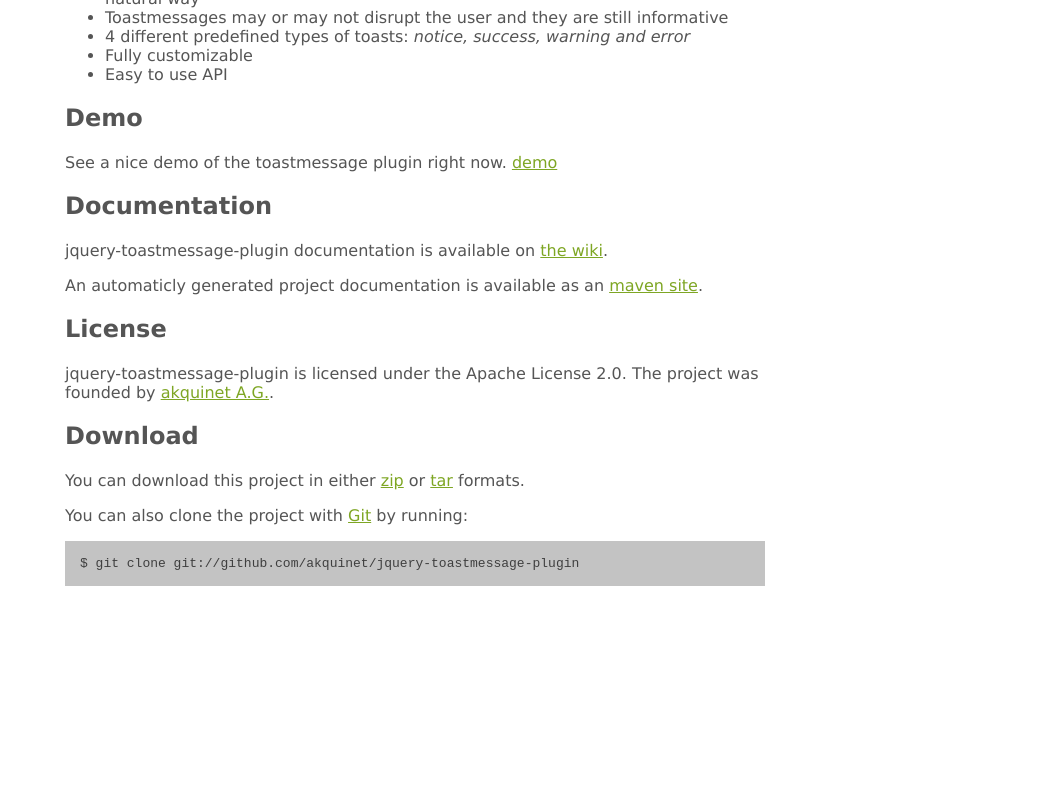
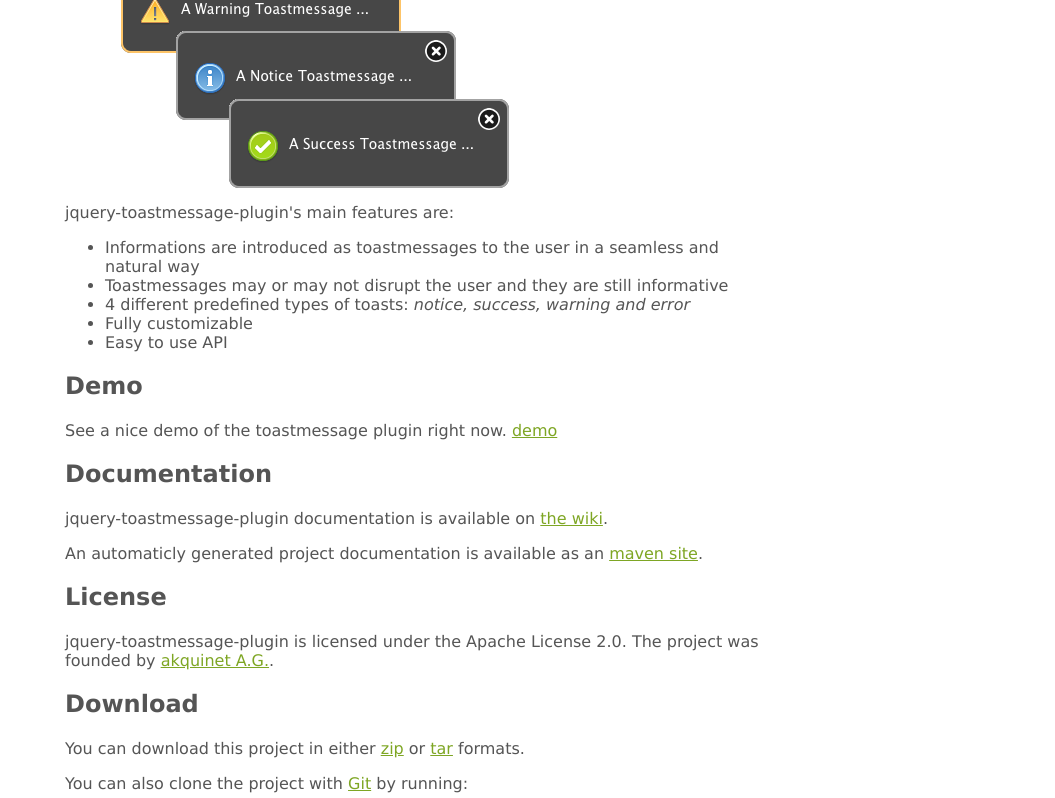
Before and after one commit to techatspree/jquery-toastmessage-plugin, a plain HTML site: page index.html in a window 1280 px wide. Shown: the part 316-1114 px from the top of the page, without its empty margins (225-1280 px from the left). Before the commit the page ends 918 px from the top, so only its background shows below. Drawn offline with Linux system fonts and the light colour scheme.

Commit message:
changed image

```diff
--- a/index.html
+++ b/index.html
@@ -117,7 +117,7 @@
         nice way to report info or error to the user.
     </div>
     <div class="logo">
-        <img src="sample.png"/>
+        <img src="img/toastmessages.png"/>
     </div>
 
     <div>
```
